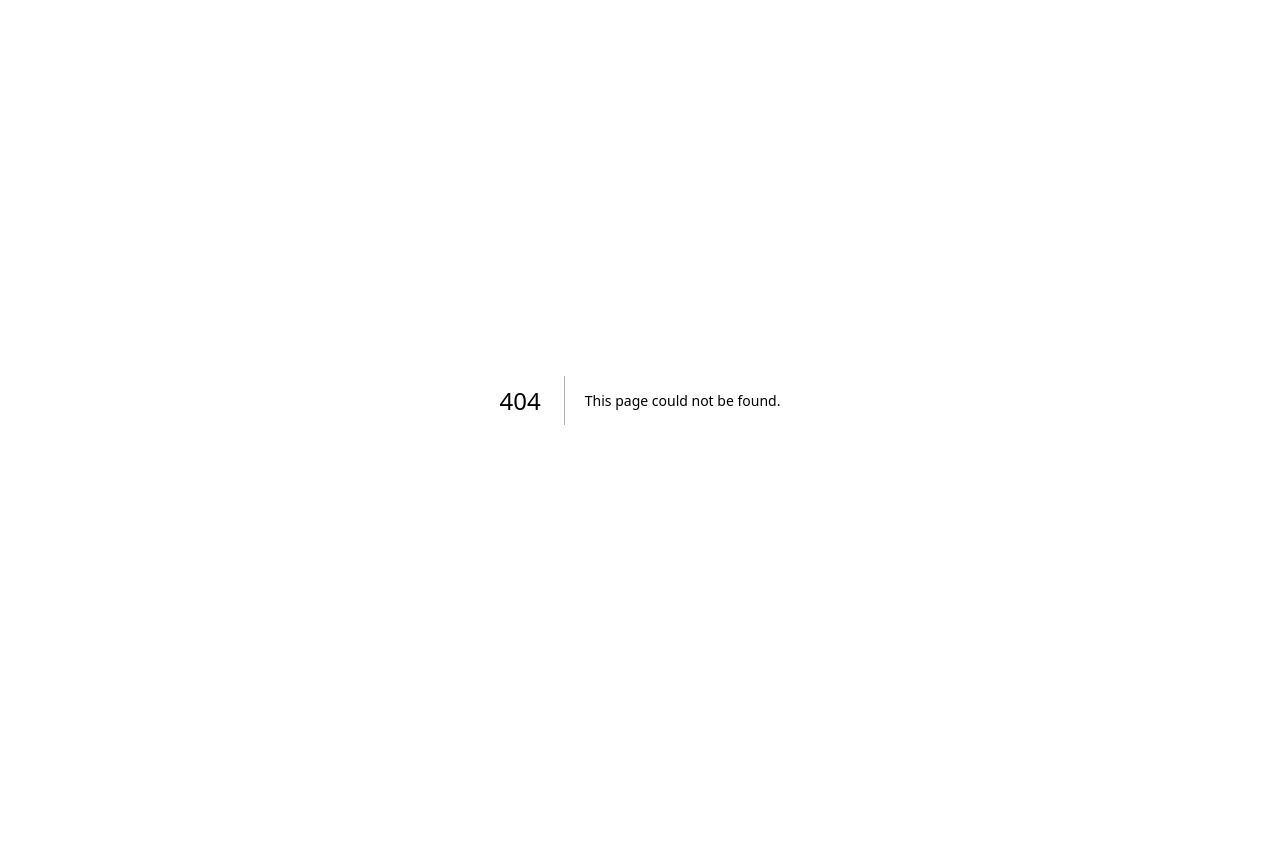
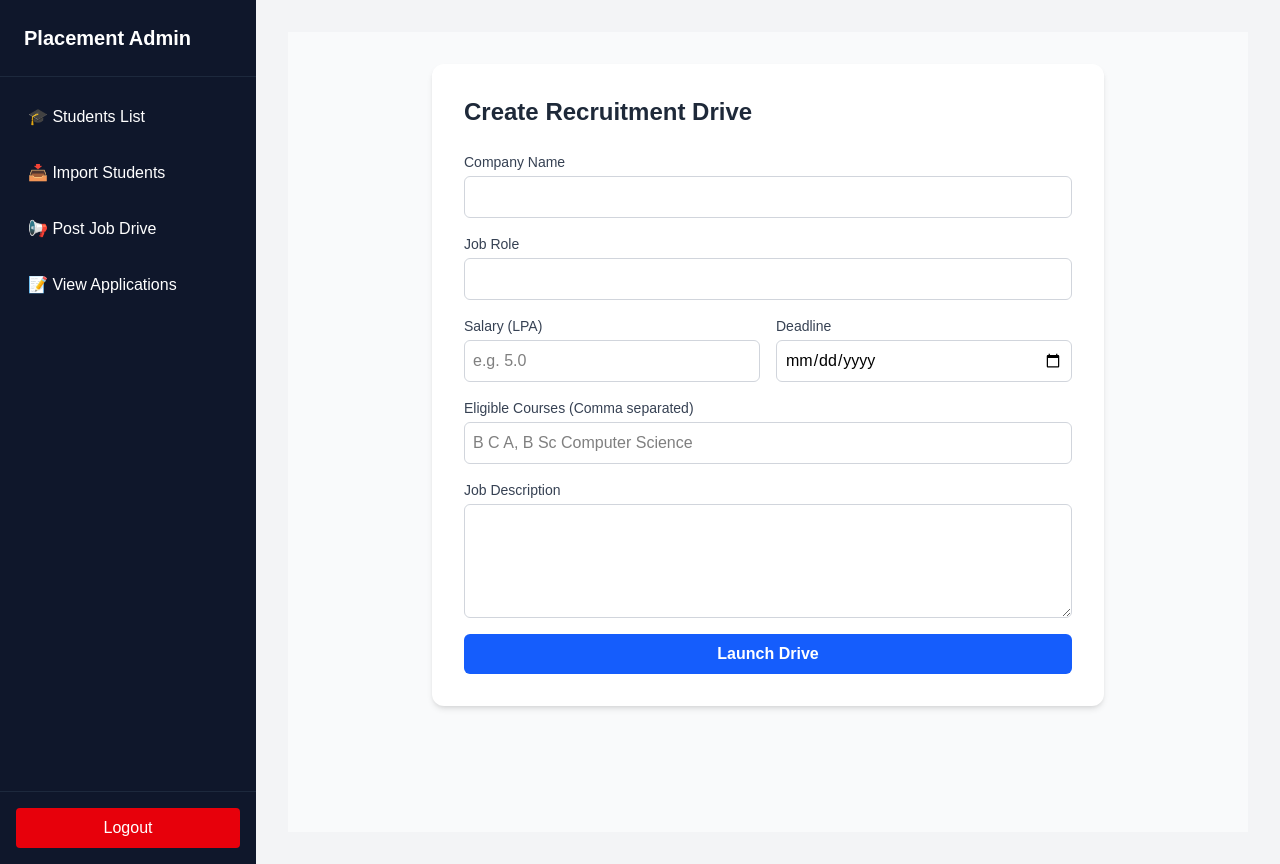
Before and after one commit to Joerakesh/recruitment-portal, a Next.js app: page /admin/drives/new in a window 1280 px wide. Before the commit this address had no page. Before the commit the page ends 800 px from the top, so only its background shows below. Built offline with nearby package versions, Linux system fonts and the light colour scheme.

Commit message:
feat: add ability for admins to create new recruitment drives

```diff
--- /dev/null
+++ b/app/admin/drives/new/page.tsx
@@ -0,0 +1,103 @@
+"use client";
+
+import { useState } from "react";
+import { useRouter } from "next/navigation";
+
+export default function CreateDrivePage() {
+    const router = useRouter();
+    const [formData, setFormData] = useState({
+        companyName: "",
+        jobRole: "",
+        salary: "",
+        deadline: "",
+        eligibleCourses: "", // We will split this string into an array
+        description: "",
+    });
+
+    const handleSubmit = async (e: React.FormEvent) => {
+        e.preventDefault();
+        const coursesArray = formData.eligibleCourses.split(",").map(c => c.trim());
+
+        const response = await fetch("/api/drives", {
+            method: "POST",
+            headers: { "Content-Type": "application/json" },
+            body: JSON.stringify({ ...formData, eligibleCourses: coursesArray }),
+        });
+
+        if (response.ok) {
+            alert("Job Drive Created Successfully!");
+            router.push("/admin/drives");
+        }
+    };
+
+    return (
+        <div className="p-8 bg-gray-50 min-h-screen">
+            <div className="max-w-2xl mx-auto bg-white p-8 rounded-xl shadow-md text-black">
+                <h1 className="text-2xl font-bold mb-6 text-gray-800">Create Recruitment Drive</h1>
+                <form onSubmit={handleSubmit} className="space-y-4">
+                    <div>
+                        <label className="block text-sm font-medium text-gray-700">Company Name</label>
+                        <input
+                            type="text"
+                            required
+                            className="mt-1 block w-full p-2 border border-gray-300 rounded-md"
+                            onChange={(e) => setFormData({ ...formData, companyName: e.target.value })}
+                        />
+                    </div>
+                    <div>
+                        <label className="block text-sm font-medium text-gray-700">Job Role</label>
+                        <input
+                            type="text"
+                            required
+                            className="mt-1 block w-full p-2 border border-gray-300 rounded-md"
+                            onChange={(e) => setFormData({ ...formData, jobRole: e.target.value })}
+                        />
+                    </div>
+                    <div className="grid grid-cols-2 gap-4">
+                        <div>
+                            <label className="block text-sm font-medium text-gray-700">Salary (LPA)</label>
+                            <input
+                                type="text"
+                                placeholder="e.g. 5.0"
+                                className="mt-1 block w-full p-2 border border-gray-300 rounded-md"
+                                onChange={(e) => setFormData({ ...formData, salary: e.target.value })}
+                            />
+                        </div>
+                        <div>
+                            <label className="block text-sm font-medium text-gray-700">Deadline</label>
+                            <input
+                                type="date"
+                                required
+                                className="mt-1 block w-full p-2 border border-gray-300 rounded-md"
+                                onChange={(e) => setFormData({ ...formData, deadline: e.target.value })}
+                            />
+                        </div>
+                    </div>
+                    <div>
+                        <label className="block text-sm font-medium text-gray-700">Eligible Courses (Comma separated)</label>
+                        <input
+                            type="text"
+                            placeholder="B C A, B Sc Computer Science"
+                            className="mt-1 block w-full p-2 border border-gray-300 rounded-md"
+                            onChange={(e) => setFormData({ ...formData, eligibleCourses: e.target.value })}
+                        />
+                    </div>
+                    <div>
+                        <label className="block text-sm font-medium text-gray-700">Job Description</label>
+                        <textarea
+                            rows={4}
+                            className="mt-1 block w-full p-2 border border-gray-300 rounded-md"
+                            onChange={(e) => setFormData({ ...formData, description: e.target.value })}
+                        />
+                    </div>
+                    <button
+                        type="submit"
+                        className="w-full bg-blue-600 text-white py-2 rounded-md hover:bg-blue-700 font-bold"
+                    >
+                        Launch Drive
+                    </button>
+                </form>
+            </div>
+        </div>
+    );
+}
--- /dev/null
+++ b/app/api/drives/route.ts
@@ -0,0 +1,27 @@
+import { NextResponse } from "next/server";
+import dbConnect from "@/utils/mongodb";
+import JobDrive from "@/models/JobDrive";
+
+export async function POST(req: Request) {
+  try {
+    await dbConnect();
+    const body = await req.json();
+    const newDrive = await JobDrive.create(body);
+    return NextResponse.json(
+      { success: true, data: newDrive },
+      { status: 201 }
+    );
+  } catch (error: any) {
+    return NextResponse.json({ error: error.message }, { status: 500 });
+  }
+}
+
+export async function GET() {
+  try {
+    await dbConnect();
+    const drives = await JobDrive.find({}).sort({ createdAt: -1 });
+    return NextResponse.json(drives);
+  } catch (error: any) {
+    return NextResponse.json({ error: error.message }, { status: 500 });
+  }
+}
```
